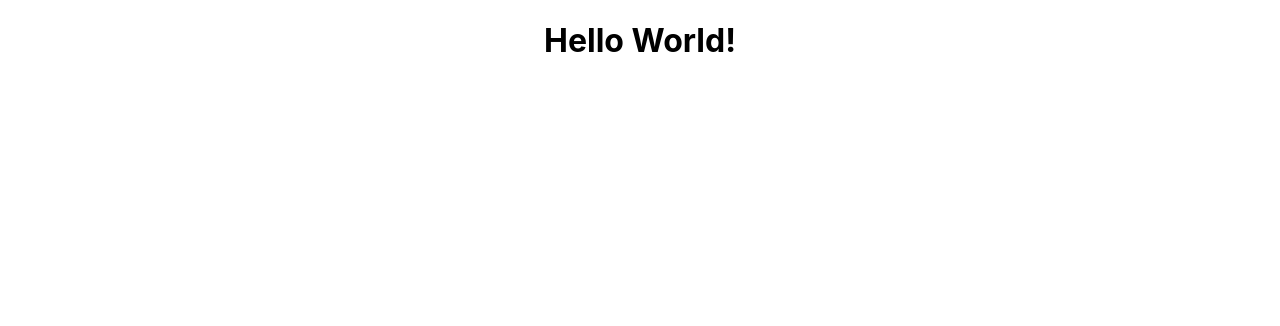
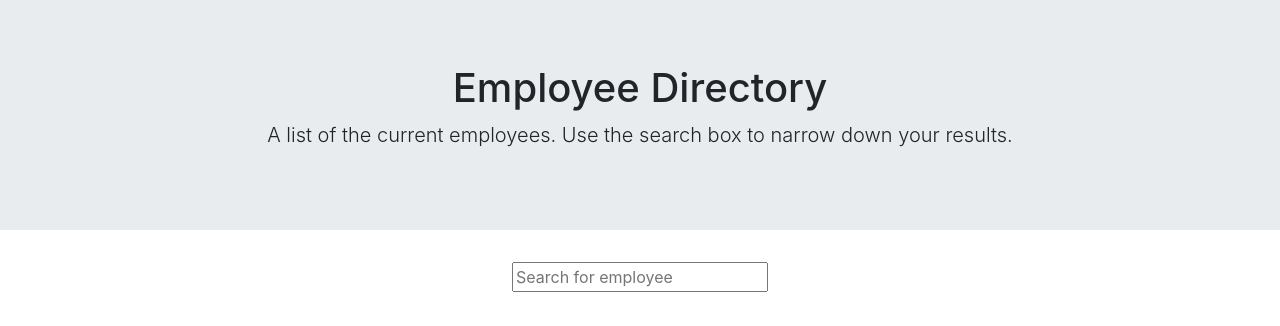
Before and after one commit to wchenausky/react-employee-tracker, a React (Create React App) app: page / in a window 1280 px wide. Shown: the top 326 px of the page. Built offline with nearby package versions, Linux system fonts and the light colour scheme.

Commit message:
update with jumbo and search

```diff
--- a/package.json
+++ b/package.json
@@ -6,7 +6,12 @@
     "@testing-library/jest-dom": "^5.12.0",
     "@testing-library/react": "^11.2.6",
     "@testing-library/user-event": "^12.8.3",
+    "a": "^2.1.2",
+    "bootstrap": "^4.6.0",
+    "mdbreact": "^5.0.2",
+    "node-sass": "^5.0.0",
     "react": "^17.0.2",
+    "react-bootstrap": "^1.5.2",
     "react-dom": "^17.0.2",
     "react-scripts": "4.0.3",
     "web-vitals": "^1.1.1"
--- a/src/App.js
+++ b/src/App.js
@@ -1,14 +1,15 @@
-import logo from "./logo.svg";
 import "./App.css";
-import Wrapper from "./components/Wrapper/Wrapper.jsx";
-import Header from "./components/Header/Header.jsx";
+import Jumbotron from "./components/Jumbotron/Jumbotron.jsx";
+import SearchBar from "./components/SearchBar/SearchBar.jsx";
+import 'bootstrap/dist/css/bootstrap.min.css';
+
+import "./App.css"
 
 function App() {
   return (
     <div className="App">
-      <Wrapper>
-        <Header />
-      </Wrapper>
+      <Jumbotron />
+        <SearchBar/>
     </div>
   );
 }
--- a/src/components/Header/Header.jsx
+++ /dev/null
@@ -1,11 +0,0 @@
-import React, { Component } from "react";
-
-export default class Header extends Component {
-  render() {
-    return (
-      <div className="header">
-        <h1>Hello World!</h1>
-      </div>
-    );
-  }
-}
--- /dev/null
+++ b/src/components/Jumbotron/Jumbotron.jsx
@@ -0,0 +1,14 @@
+import React from 'react'
+import "./Jumbotron.css"
+
+
+function Jumbotron() {
+    return (
+    <div className="jumbotron jumbotron-fluid">
+        <h1 className="container">Employee Directory</h1>
+        <p className="lead">A list of the current employees. Use the search box to narrow down your results.</p>
+    </div>
+  );
+}
+
+export default Jumbotron
--- /dev/null
+++ b/src/components/SearchBar/SearchBar.jsx
@@ -0,0 +1,17 @@
+import React from "react";
+import "./SearchBar.css";
+
+function SearchBar() {
+  return (
+    <div className="searchContainer">
+      <input
+        type="text"
+        className="searchInput"
+        placeholder="Search for employee"
+      />
+
+    </div>
+  );
+}
+
+export default SearchBar;
--- a/src/components/Wrapper/Wrapper.jsx
+++ /dev/null
@@ -1,12 +0,0 @@
-import React from 'react'
-import "./Wrapper.css"
-
-function Wrapper({children}) {
-    return (
-        <div className = "wrapper">
-            { children }
-        </div>
-    )
-}
-
-export default Wrapper
--- a/src/index.js
+++ b/src/index.js
@@ -3,6 +3,8 @@ import ReactDOM from 'react-dom';
 import './index.css';
 import App from './App';
 import reportWebVitals from './reportWebVitals';
+import 'bootstrap/dist/css/bootstrap.min.css';
+
 
 ReactDOM.render(
   <React.StrictMode>
```
Also changed, not shown: src/components/Jumbotron/Jumbotron.css (added), src/components/SearchBar/SearchBar.css (added), src/components/Wrapper/Wrapper.css (deleted), 1 other file (tests, documents, lock files or other folders).
